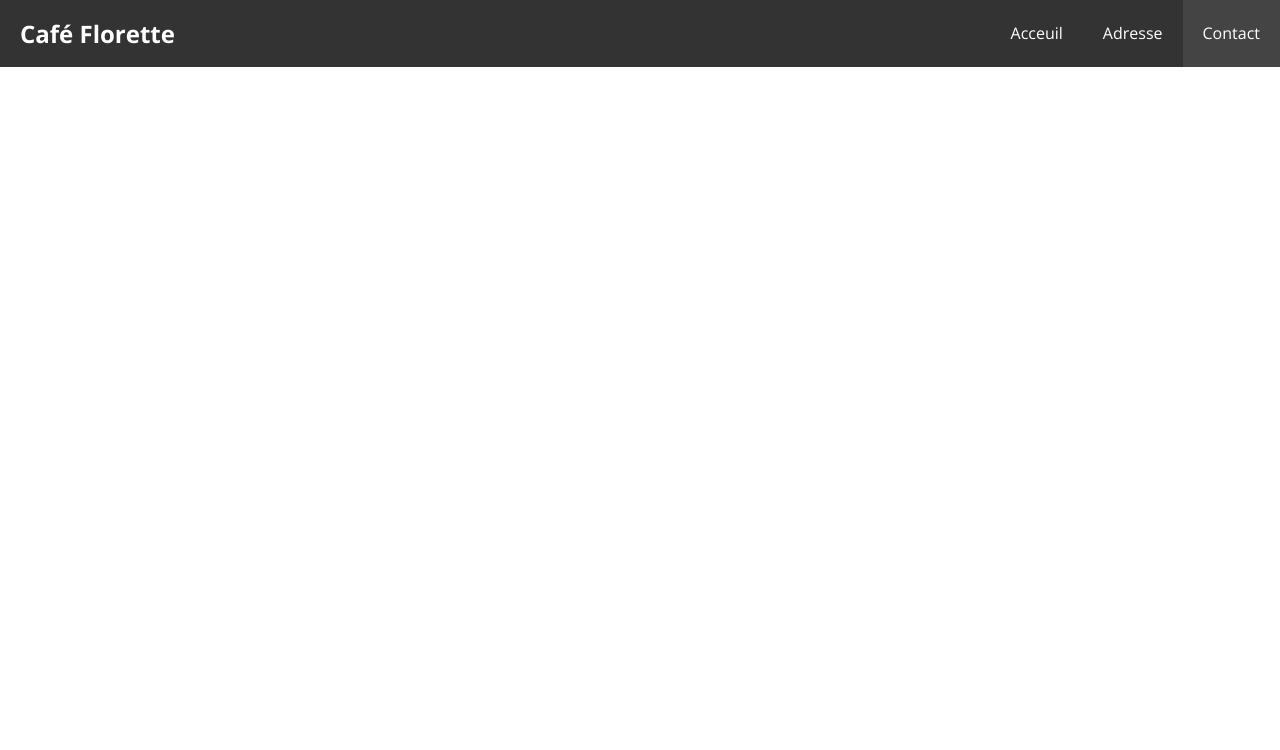
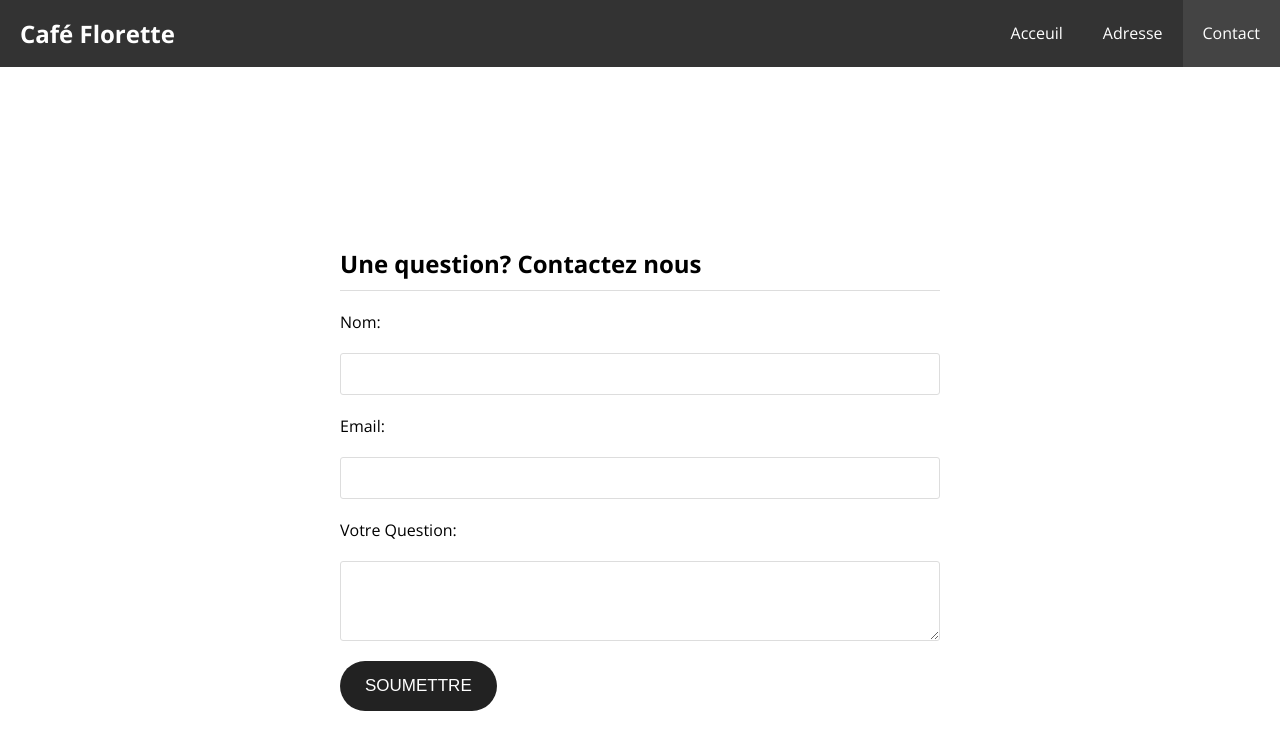
Before and after one commit to Sabrinabd/Site_web_Caf-, a plain HTML site: page Contact.html in a window 1280 px wide. Drawn offline with nearby package versions, Linux system fonts and the light colour scheme.

Commit message:
Ajout de la page Contact

```diff
--- a/Contact.html
+++ b/Contact.html
@@ -31,5 +31,19 @@
         </ul>
       </nav>
     </header>
+    <section class="contact">
+      <div class="container-contact">
+        <form action="#">
+          <h1 class="underligne">Une question? Contactez nous</h1>
+          <label class="my-20" for="name">Nom:</label>
+          <input type="text" name="name" id="name" required />
+          <label class="my-20" for="email">Email:</label>
+          <input type="email" name="email" id="email" required />
+          <label class="my-20" for="question"> Votre Question:</label>
+          <textarea name="question" id="question" required></textarea>
+          <button class="btn btn-dark my-20">SOUMETTRE</button>
+        </form>
+      </div>
+    </section>
   </body>
 </html>
--- a/css/Styles.css
+++ b/css/Styles.css
@@ -188,3 +188,31 @@ p {
 .chip-violet {
   background: #8c5e24;
 }
+
+/*Contact*/
+.contact {
+  padding: 180px 0px 100px 0px;
+  min-height: 100vh;
+}
+.container-contact {
+  max-width: 600px;
+  margin: 0 auto;
+}
+.container-contact form label {
+  display: block;
+  font-weight: 700px;
+}
+
+.container-contact form input,
+textarea {
+  display: block;
+  width: 100%;
+  height: 40px;
+  padding: 20px;
+  border: 1px solid #ddd;
+  border-radius: 3px;
+  font-size: 16px;
+}
+.container-contact form textarea {
+  min-height: 80px;
+}
```
